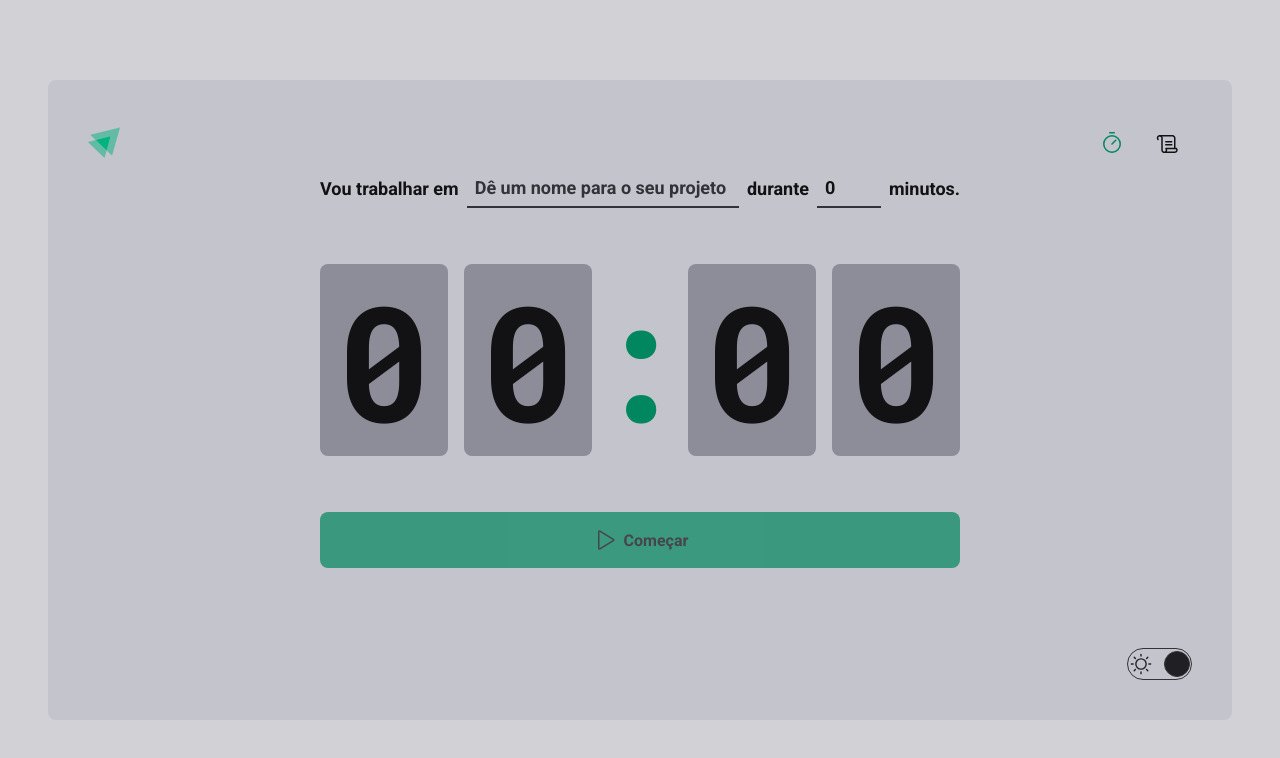
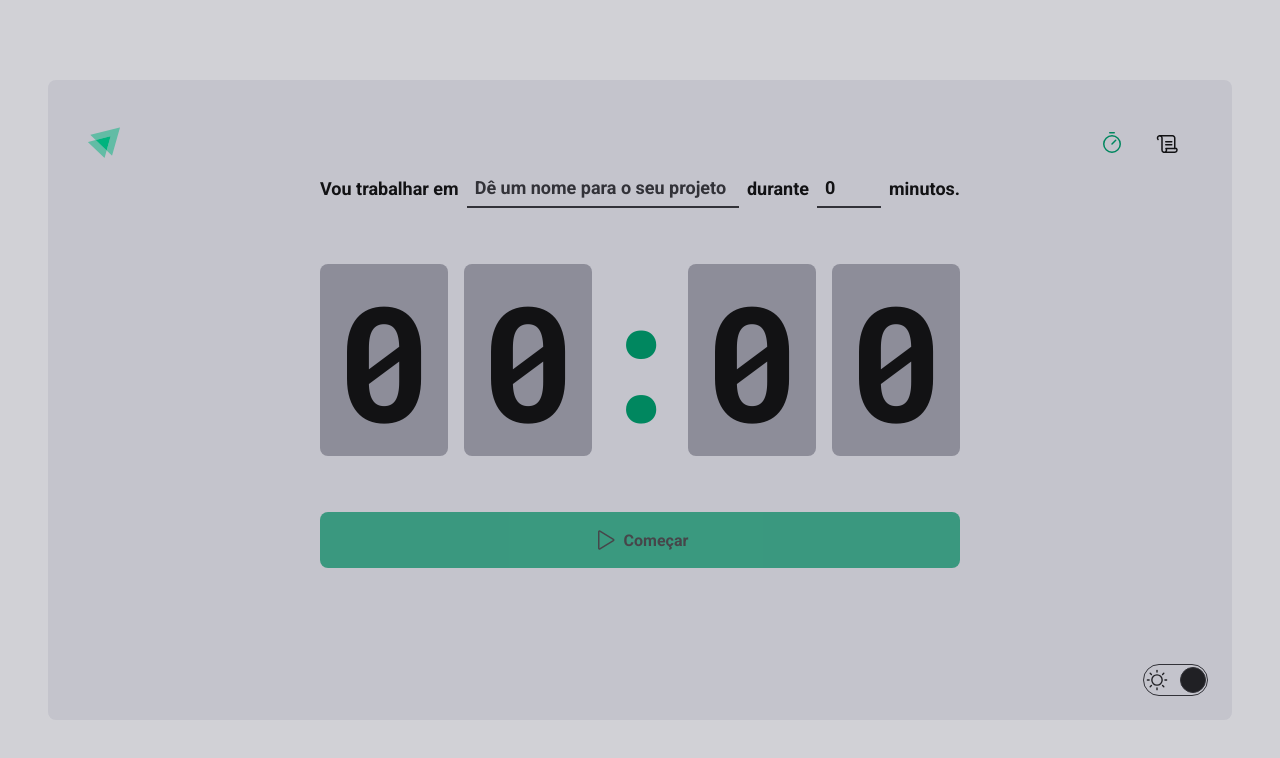
Before and after one commit to JoaoManoelDev/timer, a React (Vite) app: page / in a window 1280 px wide. Shown: the top 758 px of the page. Built offline with nearby package versions, Linux system fonts and the light colour scheme.

Commit message:
styles: add toggle in correct position

```diff
--- a/src/pages/_layouts/styles.ts
+++ b/src/pages/_layouts/styles.ts
@@ -1,4 +1,4 @@
-import styled from 'styled-components'
+import styled from "styled-components"
 
 export const LayoutContainer = styled.div`
   max-width: 74rem;
@@ -6,15 +6,19 @@ export const LayoutContainer = styled.div`
   margin: 5rem auto;
   padding: 2.5rem;
 
-  background: ${(props) => props.theme['gray-800']};
+  background: ${(props) => props.theme["gray-800"]};
   border-radius: 8px;
 
   display: flex;
   flex-direction: column;
+  position: relative;
 `
 
 export const Toggle = styled.div`
   margin-top: auto;
   display: flex;
   justify-content: end;
+  position: absolute;
+  bottom: 1.5rem;
+  right: 1.5rem;
 `
```
